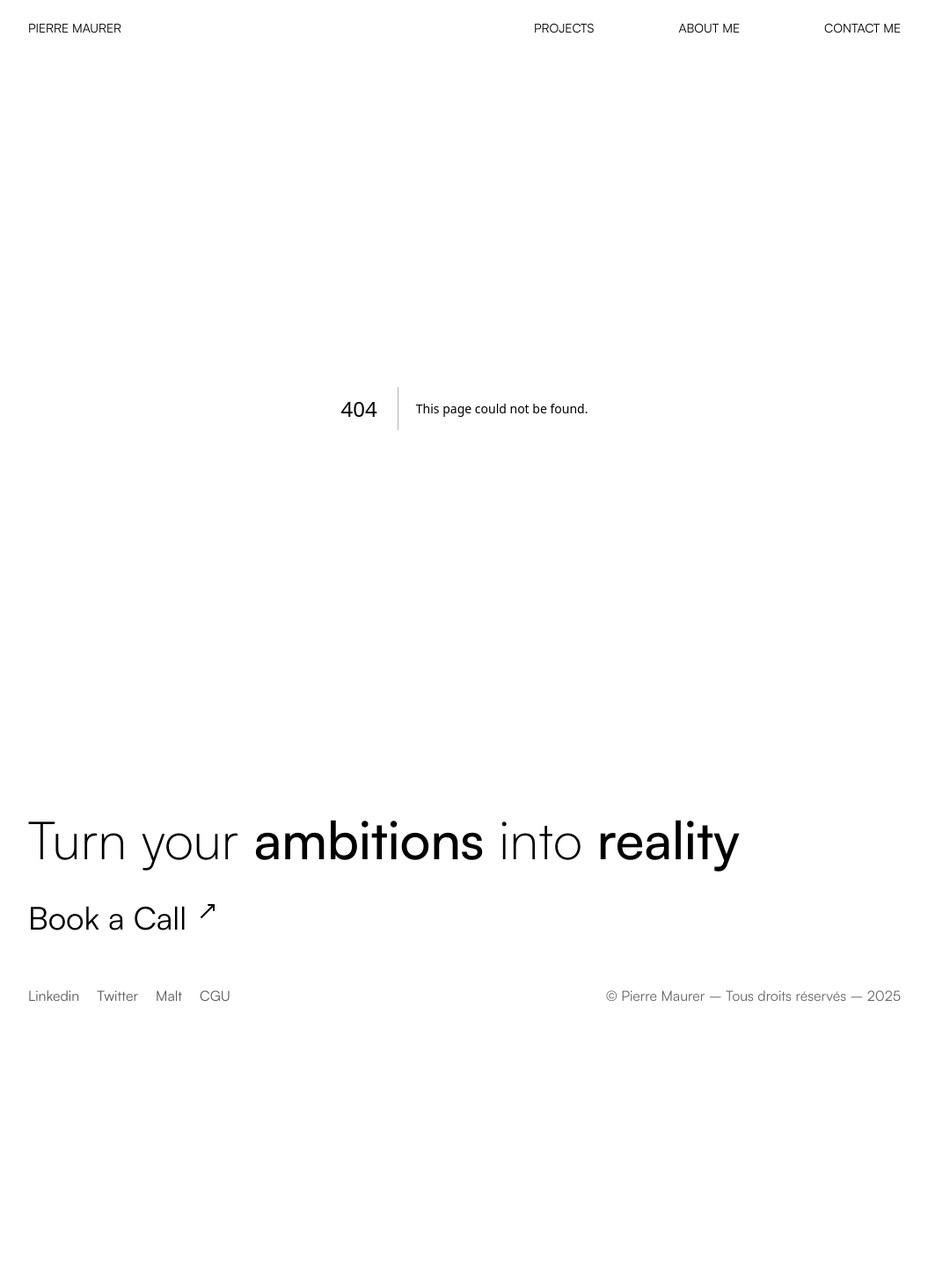
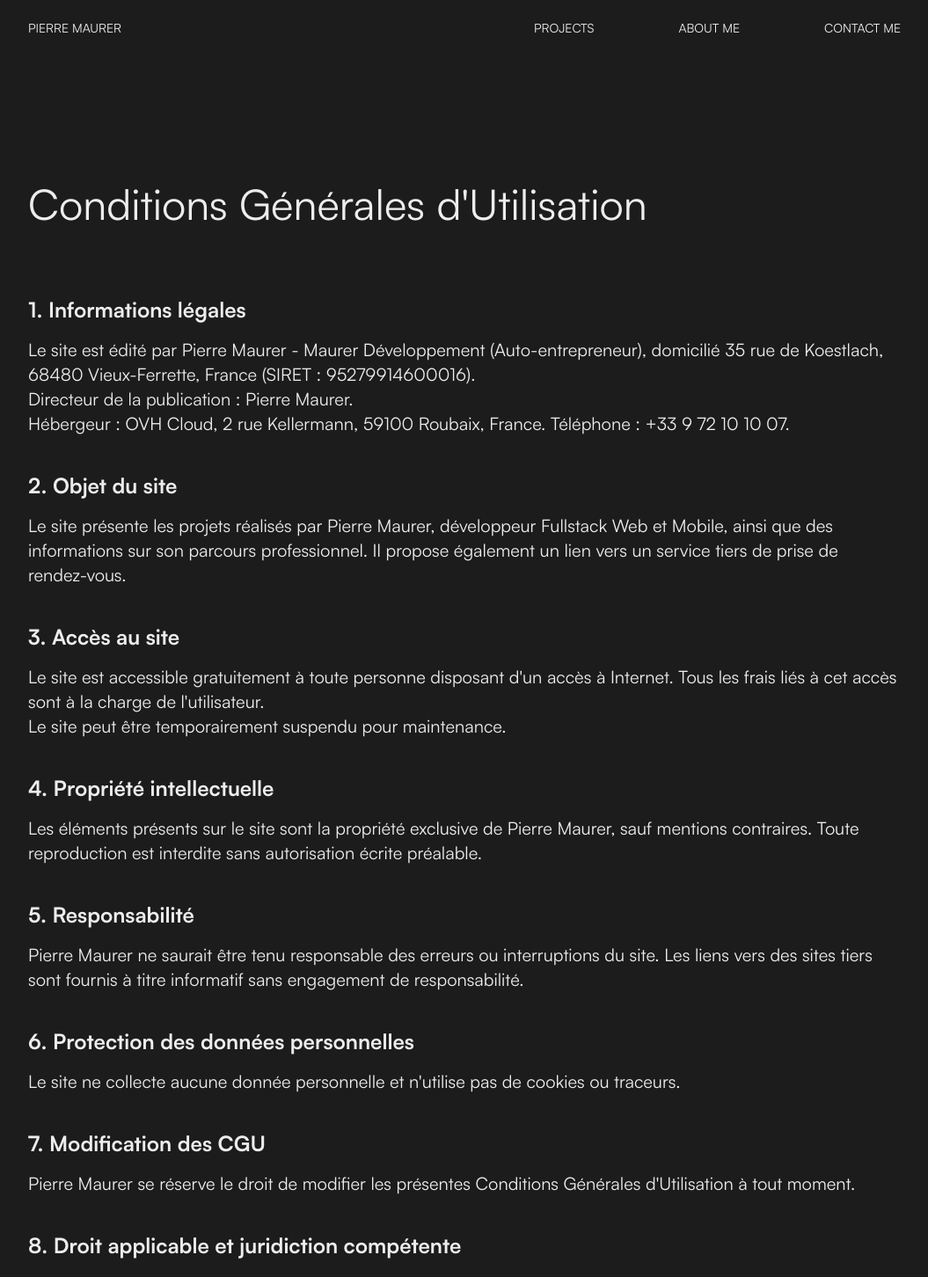
Before and after one commit to PierreMaurer/portfolio, a Next.js app: page /cgu in a window 1280 px wide. Before the commit this address had no page. Shown: the top 1452 px of the page at 88% size, without its empty margins (112-1167 px from the left). Before the commit the page ends 1194 px from the top, so only its background shows below. Built offline with nearby package versions, Linux system fonts and the light colour scheme.

Commit message:
feat: cgu,legal page fix: profil title for contact, backend, front, other

```diff
--- /dev/null
+++ b/app/cgu/page.tsx
@@ -0,0 +1,53 @@
+export default function CGU () {
+    return (
+        <div id="terms" className="flex flex-col ms-10 me-10 lg:ms-36 lg:me-36 mt-36 mb-15">
+            <div>
+                <p className="text-3xl lg:text-5xl">Conditions Générales d&apos;Utilisation</p>
+            </div>
+            <div className="flex flex-col gap-10 mt-20 text-xl">
+                <section>
+                    <h2 className="text-2xl font-bold mb-4">1. Informations légales</h2>
+                    <p>Le site est édité par Pierre Maurer - Maurer Développement (Auto-entrepreneur), domicilié 35 rue de Koestlach, 68480 Vieux-Ferrette, France (SIRET : 95279914600016).</p>
+                    <p>Directeur de la publication : Pierre Maurer.</p>
+                    <p>Hébergeur : OVH Cloud, 2 rue Kellermann, 59100 Roubaix, France. Téléphone : +33 9 72 10 10 07.</p>
+                </section>
+
+                <section>
+                    <h2 className="text-2xl font-bold mb-4">2. Objet du site</h2>
+                    <p>Le site présente les projets réalisés par Pierre Maurer, développeur Fullstack Web et Mobile, ainsi que des informations sur son parcours professionnel. Il propose également un lien vers un service tiers de prise de rendez-vous.</p>
+                </section>
+
+                <section>
+                    <h2 className="text-2xl font-bold mb-4">3. Accès au site</h2>
+                    <p>Le site est accessible gratuitement à toute personne disposant d&apos;un accès à Internet. Tous les frais liés à cet accès sont à la charge de l&apos;utilisateur.</p>
+                    <p>Le site peut être temporairement suspendu pour maintenance.</p>
+                </section>
+
+                <section>
+                    <h2 className="text-2xl font-bold mb-4">4. Propriété intellectuelle</h2>
+                    <p>Les éléments présents sur le site sont la propriété exclusive de Pierre Maurer, sauf mentions contraires. Toute reproduction est interdite sans autorisation écrite préalable.</p>
+                </section>
+
+                <section>
+                    <h2 className="text-2xl font-bold mb-4">5. Responsabilité</h2>
+                    <p>Pierre Maurer ne saurait être tenu responsable des erreurs ou interruptions du site. Les liens vers des sites tiers sont fournis à titre informatif sans engagement de responsabilité.</p>
+                </section>
+
+                <section>
+                    <h2 className="text-2xl font-bold mb-4">6. Protection des données personnelles</h2>
+                    <p>Le site ne collecte aucune donnée personnelle et n&apos;utilise pas de cookies ou traceurs.</p>
+                </section>
+
+                <section>
+                    <h2 className="text-2xl font-bold mb-4">7. Modification des CGU</h2>
+                    <p>Pierre Maurer se réserve le droit de modifier les présentes Conditions Générales d&apos;Utilisation à tout moment.</p>
+                </section>
+
+                <section>
+                    <h2 className="text-2xl font-bold mb-4">8. Droit applicable et juridiction compétente</h2>
+                    <p>Les présentes CGU sont régies par la loi française. En cas de litige, les tribunaux français seront seuls compétents.</p>
+                </section>
+            </div>
+        </div>
+    );
+}
--- a/app/globals.css
+++ b/app/globals.css
@@ -98,14 +98,6 @@ body {
   font-weight: 900;
   font-style: italic;
 }
-section {
-  position: relative;
-  width: 100vw;
-  height: 100svh;
-  padding: 2em;
-  background-color: #1C1C1C;
-  overflow: hidden;
-}
 
 .sticky-cards {
   display: flex;
@@ -113,6 +105,12 @@ section {
   align-items: center;
   background-color: #1C1C1C;
   color: #fff;
+  position: relative;
+  width: 100vw;
+  height: 100svh;
+  padding: 2em;
+  background-color: #1C1C1C;
+  overflow: hidden;
 }
 
 .card-container {
--- /dev/null
+++ b/app/legal/page.tsx
@@ -0,0 +1,49 @@
+export default function Legal () {
+    return (
+        <div id="mentions" className="flex flex-col ms-10 me-10 lg:ms-36 lg:me-36 mt-36 mb-15">
+            <div>
+                <p className="text-3xl lg:text-5xl">Mentions Légales</p>
+            </div>
+            <div className="flex flex-col gap-10 mt-20 text-xl leading-8">
+                <section>
+                    <h2 className="text-2xl font-bold mb-4">1. Éditeur du site</h2>
+                    <p>Le présent site est édité par Pierre Maurer - Maurer Développement, auto-entrepreneur.</p>
+                    <p>Adresse : 35 rue de Koestlach, 68480 Vieux-Ferrette, France.</p>
+                    <p>SIRET : 95279914600016.</p>
+                    <p>Directeur de la publication : Pierre Maurer.</p>
+                    <p>Email de contact : <a href="mailto:contact@maurer-developpement.fr" className="underline">contact@maurer-developpement.fr</a></p>
+                </section>
+
+                <section>
+                    <h2 className="text-2xl font-bold mb-4">2. Hébergeur du site</h2>
+                    <p>Hébergeur : OVH Cloud.</p>
+                    <p>Adresse : 2, rue Kellermann, 59100 Roubaix, France.</p>
+                    <p>Téléphone : +33 9 72 10 10 07.</p>
+                    <p>Site web : <a href="https://www.ovhcloud.com" target="_blank" className="underline">www.ovhcloud.com</a></p>
+                </section>
+
+                <section>
+                    <h2 className="text-2xl font-bold mb-4">3. Propriété intellectuelle</h2>
+                    <p>Les éléments présents sur ce site (textes, images, graphismes, logos, icônes, etc.) sont protégés par les lois françaises relatives à la propriété intellectuelle.</p>
+                    <p>Toute reproduction ou adaptation sans autorisation préalable est interdite.</p>
+                </section>
+
+                <section>
+                    <h2 className="text-2xl font-bold mb-4">4. Responsabilité</h2>
+                    <p>Pierre Maurer ne saurait être tenu responsable des dommages directs ou indirects causés par l&apos;accès ou l&apos;utilisation du site.</p>
+                    <p>Des liens vers des sites tiers peuvent être proposés ; leur contenu relève de la responsabilité de leurs éditeurs respectifs.</p>
+                </section>
+
+                <section>
+                    <h2 className="text-2xl font-bold mb-4">5. Protection des données personnelles</h2>
+                    <p>Ce site ne collecte aucune donnée personnelle et n&apos;utilise aucun cookie ou traceur.</p>
+                </section>
+
+                <section>
+                    <h2 className="text-2xl font-bold mb-4">6. Loi applicable</h2>
+                    <p>Le site est régi par la loi française. Tout litige sera soumis à la compétence exclusive des tribunaux français.</p>
+                </section>
+            </div>
+        </div>
+    );
+};
--- a/components/Footer.tsx
+++ b/components/Footer.tsx
@@ -16,10 +16,10 @@ export const Footer = () => {
                   </div>
                   <div className="flex flex-col md:flex-row justify-between mt-14 pb-2">
                       <div className="flex flex-row gap-5 opacity-65">
-                          <a href="https://www.linkedin.com/in/pierre-maurer/" target="_blank"><p>Linkedin</p></a>
-                          <a href="https://x.com/PierreMaurer_" target="_blank"><p>Twitter</p></a>
-                          <a href="https://www.malt.fr/profile/pierremaurer" target="_blank"><p>Malt</p></a>
-                          <p>CGU</p>
+                          <a href="https://www.linkedin.com/in/pierre-maurer/" target="_blank"><button>Linkedin</button></a>
+                          <a href="https://x.com/PierreMaurer_" target="_blank"><button>Twitter</button></a>
+                          <a href="https://www.malt.fr/profile/pierremaurer" target="_blank"><button>Malt</button></a>
+                          <a><button>CGU</button></a>
                       </div>
                       <div className="">
                           <p className="opacity-60">© Pierre Maurer – Tous droits réservés – 2025</p>
--- a/components/Navbar.tsx
+++ b/components/Navbar.tsx
@@ -5,9 +5,9 @@ export const Navbar = () => {
               <p className="text-sm">PIERRE MAURER</p>
           </div>
           <div className="flex flex-row gap-5 lg:gap-24 text-sm">
-              <a href='#project'><p>PROJECTS</p></a>
-              <a href='#profil'><p>ABOUT ME</p></a>
-              <p>CONTACT ME</p>
+              <a href='#project'><button className="hover:underline hover:underline-offset-8 ">PROJECTS</button></a>
+              <a href='#profil'><button className="hover:underline hover:underline-offset-8 ">ABOUT ME</button></a>
+              <a href='https://calendly.com/maurer-developpement/30min' target="_blank"><button className="hover:underline hover:underline-offset-8 ">CONTACT ME</button></a>
           </div>
       </div>
   )
--- a/components/sections/Hero.tsx
+++ b/components/sections/Hero.tsx
@@ -38,13 +38,14 @@ export const Hero = () => {
 
           ">
               <div className="flex flex-row gap-3">
-                  <button className="
-                  hover:underline hover:underline-offset-8 text-xl
-                  sm:text-3xl
-                  xl:text-4xl ">
+                  <div>
+                  <button className="text-4xl hover:underline hover:underline-offset-8">
                       <a href='https://calendly.com/maurer-developpement/30min' target="_blank">Book a Call</a>
                   </button>
-                  <MoveUpRight />
+              </div>
+                  <div>
+                    <MoveUpRight />
+                  </div>
               </div>
               <div className="flex flex-row gap-3
 
--- a/components/sections/Profil.tsx
+++ b/components/sections/Profil.tsx
@@ -23,8 +23,7 @@ export const Profil = () => {
           <div className="flex flex-col gap-20 lg:gap-36 lg:flex-row justify-between mt-20 text-2xl">
               <div className="flex flex-col gap-20 justify-between">
                   <div className="flex flex-col lg:flex-row gap-2">
-                      <p className="font-medium">Contact :</p>
-                      <p>contact@maurer-developpement.fr</p>
+                    <p><span className="font-medium">Contact : </span>contact@maurer-developpement.fr</p>
                   </div>
                   <div className="flex flex-row gap-5">
                       <p className="font-medium">Social: </p>
@@ -62,16 +61,13 @@ export const Profil = () => {
               </div>
               <div className="flex flex-col gap-10">
                   <div className="flex flex-col lg:flex-row gap-2">
-                      <p className="font-medium">Front end :</p>
-                      <p>React • Tailwind • ThreeJS • NextJS • Angular</p>
+                      <p><span className="font-medium">Front end :</span> React • Tailwind • ThreeJS • NextJS • Angular</p>
                   </div>
                   <div className="flex flex-col lg:flex-row gap-2">
-                      <p className="font-medium">Back end :</p>
-                      <p>Javascript • NestJS • SQL  • Postgres • Prisma</p>
+                      <p><span className="font-medium">Backend : </span>Javascript • NestJS • SQL  • Postgres • Prisma</p>
                   </div>
                   <div className="flex flex-col lg:flex-row gap-2">
-                      <p className="font-medium">Other :</p>
-                      <p>React Native • Figma • SEO</p>
+                      <p><span className="font-medium">Other: </span>React Native • Figma • SEO</p>
                   </div>
               </div>
           </div>
```
